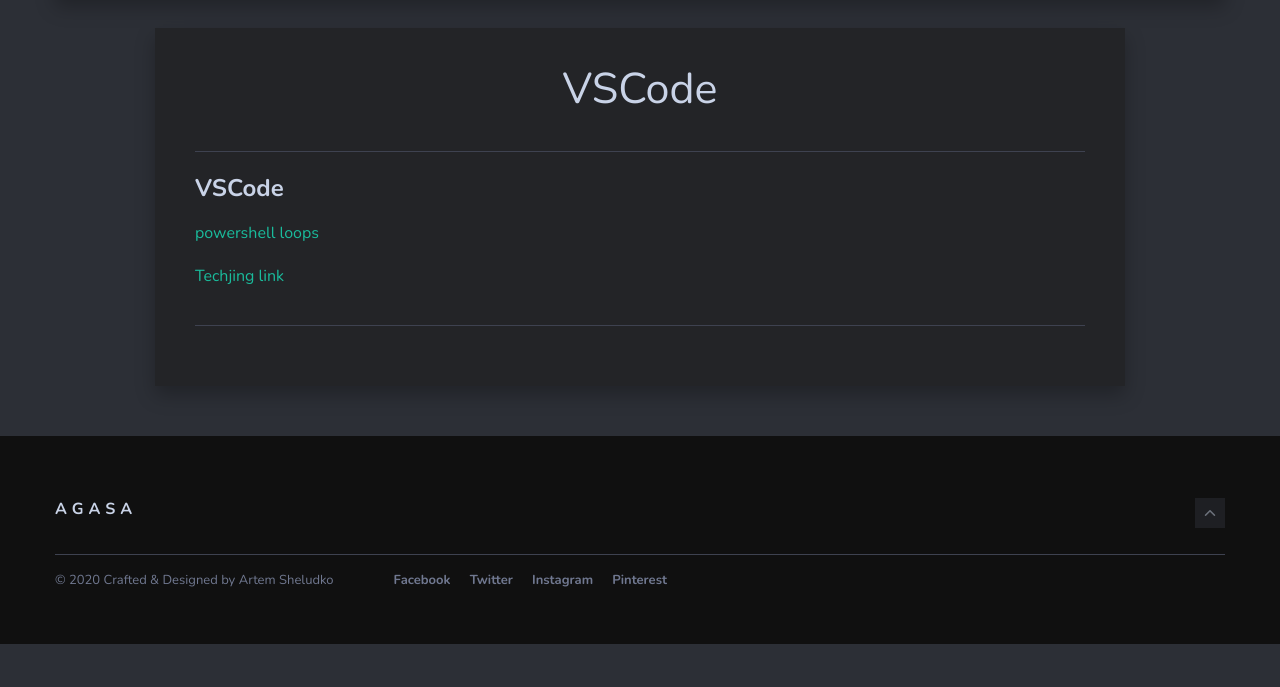
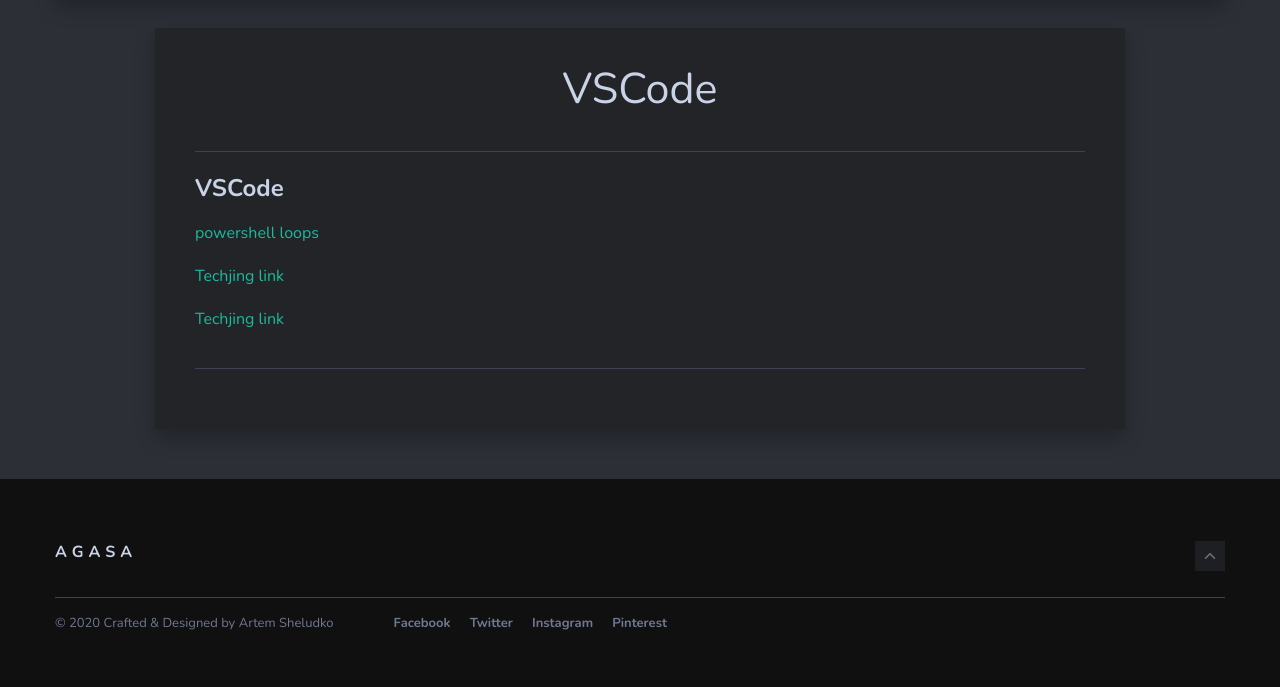
Before and after one commit to heronvondralbra/agasa-test1, a Jekyll site: the page built from _pages/vscode.md, in a window 1280 px wide. Shown: the part 697-1384 px from the top of the page. Built offline with Jekyll 4.4.1, drawn with Linux system fonts in a browser that asks for light colours; nearby versions of some CDN libraries; before the commit the page ends 1341 px from its top, so only the background shows below that.

Commit message:
Update 03112020

```diff
--- a/_pages/vscode.md
+++ b/_pages/vscode.md
@@ -10,5 +10,6 @@ image: 00.jpg
 
 [powershell loops](https://www.youtube.com/watch?v=_WIZPgPB8Wk "powershell Loops")
 
+[Techjing link](https://www.youtube.com/channel/UC8BQ_LlJJ6DdPeuAiPsLb7Q "Link zu Techjing")
 
-[Techjing link](https://www.youtube.com/channel/UC8BQ_LlJJ6DdPeuAiPsLb7Q "Link zu Techjing")
+[Techjing link](https://www.youtube.com/watch?v=nnywuRaU6_I "Link zu Powershell.org ->WSL")
```
